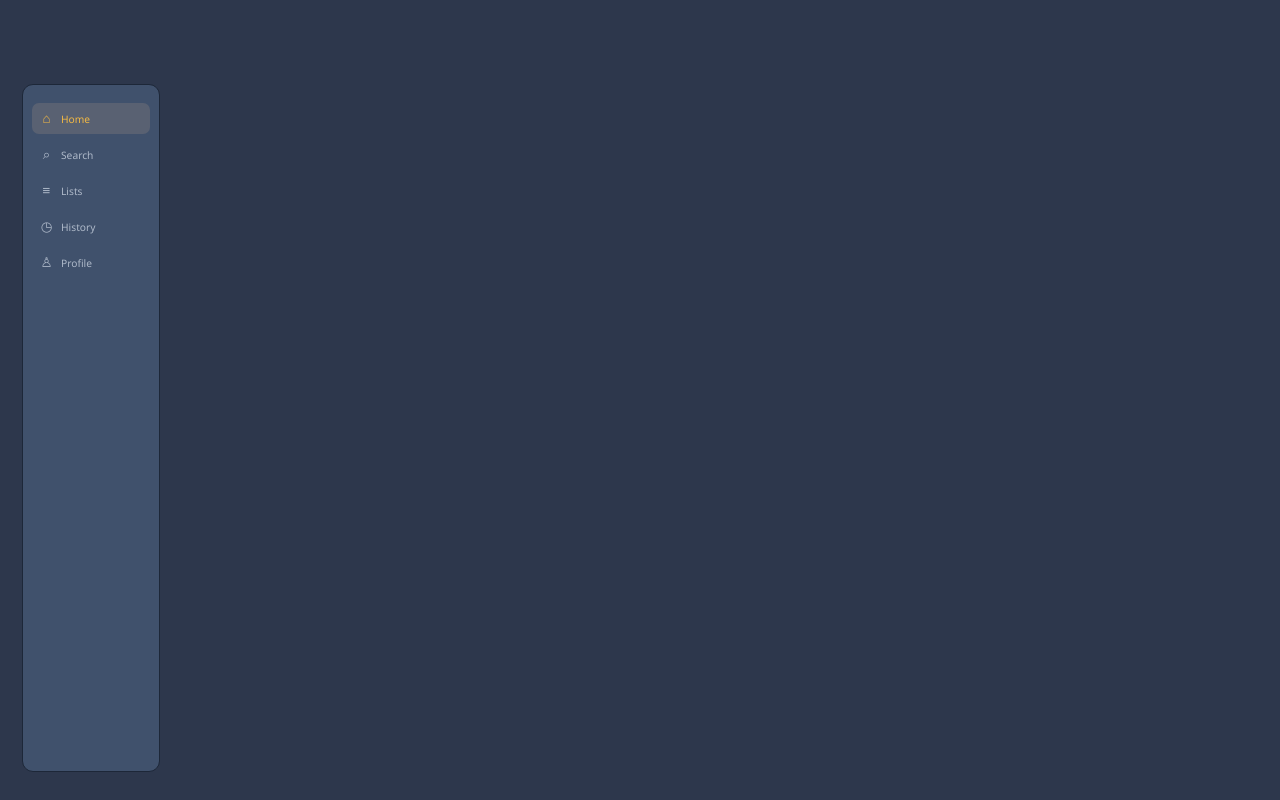
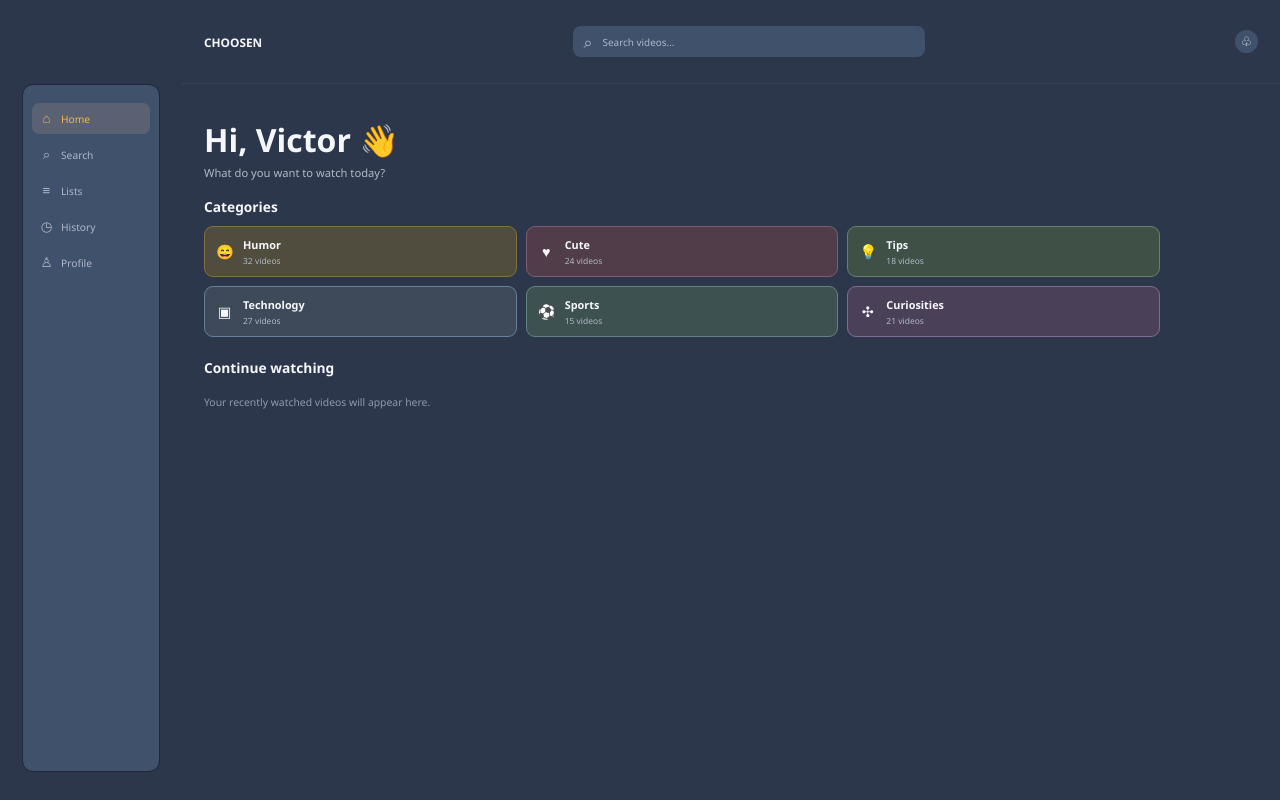
Before and after one commit to rafaelcarnauskas/LaboratorioEngSoftware, a React (Vite) app in the folder frontend/: page / in a window 1280 px wide. Built offline with nearby package versions, Linux system fonts and the light colour scheme.

Commit message:
Arquivo App.jsx com profile, home e history

```diff
--- a/frontend/src/App.jsx
+++ b/frontend/src/App.jsx
@@ -71,84 +71,12 @@ const initialHistory = [
   },
 ]
 
-function HistoryView({ historyItems, onClearHistory }) {
-  const groupedHistory = useMemo(() => {
-    return historyItems.reduce((groups, item) => {
-      if (!groups[item.group]) groups[item.group] = []
-      groups[item.group].push(item)
-      return groups
-    }, {})
-  }, [historyItems])
-
-  return (
-    <div className="history-view">
-      <header className="history-header">
-        <div>
-          <span className="history-eyebrow">YOUR ACTIVITY</span>
-          <h1>History</h1>
-          <p>Videos you chose to watch, organized by when you watched them.</p>
-        </div>
-
-        <button
-          className="history-clear"
-          type="button"
-          onClick={onClearHistory}
-          disabled={historyItems.length === 0}
-        >
-          Clear history
-        </button>
-      </header>
-
-      {historyItems.length === 0 ? (
-        <div className="history-empty">
-          <div className="history-empty-icon" aria-hidden="true">◷</div>
-          <h2>No watch history yet</h2>
-          <p>The videos you watch will appear here.</p>
-        </div>
-      ) : (
-        <div className="history-groups">
-          {Object.entries(groupedHistory).map(([group, items]) => (
-            <section className="history-group" key={group}>
-              <div className="history-group-heading">
-                <h2>{group}</h2>
-                <span>{items.length} {items.length === 1 ? 'video' : 'videos'}</span>
-              </div>
-
-              <div className="history-list">
-                {items.map((item) => (
-                  <article className="history-card" key={item.id}>
-                    <div className={`history-thumbnail ${item.thumbnailClass}`}>
-                      <span className="history-play" aria-hidden="true">▶</span>
-                      <span className="history-duration">{item.duration}</span>
-                    </div>
-
-                    <div className="history-card-body">
-                      <div className="history-card-copy">
-                        <span className="history-category">{item.category}</span>
-                        <h3>{item.title}</h3>
-                        <p>{item.creator}</p>
-                      </div>
-
-                      <div className="history-card-meta">
-                        <span>{item.watchedAt}</span>
-                        <button type="button" aria-label={`More options for ${item.title}`}>•••</button>
-                      </div>
-                    </div>
-                  </article>
-                ))}
-              </div>
-            </section>
-          ))}
-        </div>
-      )}
-    </div>
-  )
-}
-
 function App() {
   const [isLoading, setIsLoading] = useState(true)
   const [activeTab, setActiveTab] = useState('Home')
   const [searchTerm, setSearchTerm] = useState('')
+  const [historyItems, setHistoryItems] = useState(initialHistory)
+
   const filteredCategories = useMemo(() => {
     const normalizedSearch = searchTerm.trim().toLowerCase()
 
@@ -160,7 +88,6 @@ function App() {
       category.name.toLowerCase().includes(normalizedSearch),
     )
   }, [searchTerm])
-  const [historyItems, setHistoryItems] = useState(initialHistory)
 
   useEffect(() => {
     const loadingTimer = setTimeout(() => {
@@ -169,6 +96,18 @@ function App() {
 
     return () => clearTimeout(loadingTimer)
   }, [])
+
+  const handleCategoryClick = (categoryName) => {
+    setSearchTerm(categoryName)
+  }
+
+  const handleNavigation = (tab) => {
+    setActiveTab(tab)
+
+    if (tab !== 'Home') {
+      setSearchTerm('')
+    }
+  }
 
   if (isLoading) {
     return (
@@ -185,29 +124,84 @@ function App() {
     )
   }
 
-  const handleCategoryClick = (categoryName) => {
-    setSearchTerm(categoryName)
-  }
+  const renderHome = () => (
+    <div className="home-main">
+      <p className="home-eyebrow">HOME</p>
+
+      <h1>
+        Hi, Victor <span aria-hidden="true">👋</span>
+      </h1>
+
+      <p className="home-subtitle">What do you want to watch today?</p>
+
+      <section className="category-section" aria-labelledby="category-title">
+        <h2 id="category-title">Categories</h2>
+
+        <div className="category-grid">
+          {filteredCategories.map((category) => (
+            <button
+              className={`category-card category-card--${category.tone}`}
+              key={category.name}
+              type="button"
+              onClick={() => handleCategoryClick(category.name)}
+            >
+              <span className="category-icon" aria-hidden="true">
+                {category.icon}
+              </span>
+
+              <span className="category-copy">
+                <strong>{category.name}</strong>
+                <small>{category.count} videos</small>
+              </span>
+            </button>
+          ))}
+        </div>
+
+        {searchTerm && filteredCategories.length === 0 && (
+          <p className="empty-search">
+            No categories found for “{searchTerm}”.
+          </p>
+        )}
+      </section>
+
+      <section className="continue-section" aria-labelledby="continue-title">
+        <h2 id="continue-title">Continue watching</h2>
+        <p className="empty-state">
+          Your recently watched videos will appear here.
+        </p>
+      </section>
+    </div>
+  )
 
   const renderProfile = () => (
     <div className="profile-main">
       <div className="profile-heading">
         <p className="profile-eyebrow">PROFILE</p>
         <h1>Profile Settings</h1>
-        <p>Manage your personal information, subscription plan, and workspace preferences.</p>
+        <p>
+          Manage your personal information, subscription plan, and workspace
+          preferences.
+        </p>
       </div>
 
       <div className="profile-layout">
         <div className="profile-column">
-          <section className="profile-card profile-user-card" aria-label="User profile">
+          <section
+            className="profile-card profile-user-card"
+            aria-label="User profile"
+          >
             <div className="profile-user">
               <div className="profile-avatar">V</div>
+
               <div>
                 <strong>Victor Mendes</strong>
                 <small>victor@email.com</small>
               </div>
             </div>
-            <button className="admin-button" type="button">▣ &nbsp; Admin Dashboard ↗</button>
+
+            <button className="admin-button" type="button">
+              ▣ &nbsp; Admin Dashboard ↗
+            </button>
           </section>
 
           <ProfileSection title="ACCOUNT">
@@ -216,14 +210,22 @@ function App() {
           </ProfileSection>
 
           <ProfileSection title="SYSTEM">
-            <ProfileAction className="profile-action--danger" icon="⇥" label="Sign Out" />
+            <ProfileAction
+              className="profile-action--danger"
+              icon="⇥"
+              label="Sign Out"
+            />
           </ProfileSection>
         </div>
 
         <div className="profile-column">
           <ProfileSection title="USAGE">
             <ProfileAction icon="◷" label="My time" />
-            <ProfileAction icon="≡" label="History" />
+            <ProfileAction
+              icon="≡"
+              label="History"
+              onClick={() => handleNavigation('History')}
+            />
           </ProfileSection>
 
           <ProfileSection title="PLAN">
@@ -240,56 +242,61 @@ function App() {
     </div>
   )
 
-  const renderHome = () => (
+  const renderPlaceholder = (title) => (
     <div className="home-main">
-      <p className="home-eyebrow">HOME</p>
-      <h1>Hi, Victor <span aria-hidden="true">👋</span></h1>
-      <p className="home-subtitle">What do you want to watch today?</p>
-
-      <section className="category-section" aria-labelledby="category-title">
-        <h2 id="category-title">Categories</h2>
-        <div className="category-grid">
-          {filteredCategories.map((category) => (
-            <button
-              className={`category-card category-card--${category.tone}`}
-              key={category.name}
-              type="button"
-              onClick={() => handleCategoryClick(category.name)}
-            >
-              <span className="category-icon" aria-hidden="true">{category.icon}</span>
-              <span className="category-copy">
-                <strong>{category.name}</strong>
-                <small>{category.count} videos</small>
-              </span>
-            </button>
-          ))}
-        </div>
-        {searchTerm && filteredCategories.length === 0 && (
-          <p className="empty-search">No categories found for “{searchTerm}”.</p>
-        )}
-      </section>
-
-      <section className="continue-section" aria-labelledby="continue-title">
-        <h2 id="continue-title">Continue watching</h2>
-        <p className="empty-state">Your recently watched videos will appear here.</p>
-      </section>
+      <p className="home-eyebrow">{title.toUpperCase()}</p>
+      <h1>{title}</h1>
+      <p className="home-subtitle">This section is still under development.</p>
     </div>
   )
 
+  const renderActiveContent = () => {
+    switch (activeTab) {
+      case 'Home':
+        return renderHome()
+
+      case 'History':
+        return (
+          <HistoryView
+            historyItems={historyItems}
+            onClearHistory={() => setHistoryItems([])}
+          />
+        )
+
+      case 'Profile':
+        return renderProfile()
+
+      case 'Search':
+        return renderPlaceholder('Search')
+
+      case 'Lists':
+        return renderPlaceholder('Lists')
+
+      default:
+        return renderHome()
+    }
+  }
+
   return (
-    <main className="home-page" aria-label="Choosen home page">
+    <main className="home-page" aria-label="Choosen application">
       <aside className="sidebar" aria-label="Main navigation">
         <div className="sidebar-brand">CHOOSEN</div>
+
         <nav className="sidebar-nav">
           {navigationItems.map((item) => (
             <button
-              className={`sidebar-item${activeTab === item.label ? ' sidebar-item--active' : ''}`}
+              className={`sidebar-item${
+                activeTab === item.label ? ' sidebar-item--active' : ''
+              }`}
               key={item.label}
               type="button"
-              onClick={() => setActiveTab(item.label)}
+              onClick={() => handleNavigation(item.label)}
               aria-current={activeTab === item.label ? 'page' : undefined}
             >
-              <span className="sidebar-icon" aria-hidden="true">{item.icon}</span>
+              <span className="sidebar-icon" aria-hidden="true">
+                {item.icon}
+              </span>
+
               <span>{item.label}</span>
             </button>
           ))}
@@ -297,32 +304,171 @@ function App() {
       </aside>
 
       <section className="home-content" aria-label={`${activeTab} content`}>
-        {activeTab === 'History' && (
-          <HistoryView
-            historyItems={historyItems}
-            onClearHistory={() => setHistoryItems([])}
-          />
-        )}
+        <header className="top-bar">
+          <div className="top-bar-brand">CHOOSEN</div>
+
+          <label className="search-box">
+            <span className="search-box-icon" aria-hidden="true">
+              ⌕
+            </span>
+
+            <span className="visually-hidden">Search videos</span>
+
+            <input
+              type="search"
+              value={searchTerm}
+              onChange={(event) => setSearchTerm(event.target.value)}
+              placeholder="Search videos..."
+              disabled={activeTab !== 'Home'}
+            />
+          </label>
+
+          <button
+            className="notification-button"
+            type="button"
+            aria-label="Notifications"
+          >
+            ♧
+          </button>
+        </header>
+
+        {renderActiveContent()}
       </section>
     </main>
   )
 }
 
+function HistoryView({ historyItems, onClearHistory }) {
+  const groupedHistory = useMemo(() => {
+    return historyItems.reduce((groups, item) => {
+      if (!groups[item.group]) {
+        groups[item.group] = []
+      }
+
+      groups[item.group].push(item)
+      return groups
+    }, {})
+  }, [historyItems])
+
+  return (
+    <div className="history-view">
+      <header className="history-header">
+        <div>
+          <span className="history-eyebrow">YOUR ACTIVITY</span>
+          <h1>History</h1>
+          <p>
+            Videos you chose to watch, organized by when you watched them.
+          </p>
+        </div>
+
+        <button
+          className="history-clear"
+          type="button"
+          onClick={onClearHistory}
+          disabled={historyItems.length === 0}
+        >
+          Clear history
+        </button>
+      </header>
+
+      {historyItems.length === 0 ? (
+        <div className="history-empty">
+          <div className="history-empty-icon" aria-hidden="true">
+            ◷
+          </div>
+
+          <h2>No watch history yet</h2>
+          <p>The videos you watch will appear here.</p>
+        </div>
+      ) : (
+        <div className="history-groups">
+          {Object.entries(groupedHistory).map(([group, items]) => (
+            <section className="history-group" key={group}>
+              <div className="history-group-heading">
+                <h2>{group}</h2>
+
+                <span>
+                  {items.length} {items.length === 1 ? 'video' : 'videos'}
+                </span>
+              </div>
+
+              <div className="history-list">
+                {items.map((item) => (
+                  <article className="history-card" key={item.id}>
+                    <div
+                      className={`history-thumbnail ${item.thumbnailClass}`}
+                    >
+                      <span className="history-play" aria-hidden="true">
+                        ▶
+                      </span>
+
+                      <span className="history-duration">{item.duration}</span>
+                    </div>
+
+                    <div className="history-card-body">
+                      <div className="history-card-copy">
+                        <span className="history-category">
+                          {item.category}
+                        </span>
+
+                        <h3>{item.title}</h3>
+                        <p>{item.creator}</p>
+                      </div>
+
+                      <div className="history-card-meta">
+                        <span>{item.watchedAt}</span>
+
+                        <button
+                          type="button"
+                          aria-label={`More options for ${item.title}`}
+                        >
+                          •••
+                        </button>
+                      </div>
+                    </div>
+                  </article>
+                ))}
+              </div>
+            </section>
+          ))}
+        </div>
+      )}
+    </div>
+  )
+}
+
 function ProfileSection({ title, children }) {
+  const sectionId = `profile-${title.toLowerCase().replace(/\s+/g, '-')}`
+
   return (
-    <section className="profile-section" aria-labelledby={`profile-${title.toLowerCase()}`}>
-      <h2 id={`profile-${title.toLowerCase()}`}>{title}</h2>
+    <section className="profile-section" aria-labelledby={sectionId}>
+      <h2 id={sectionId}>{title}</h2>
       <div className="profile-actions">{children}</div>
     </section>
   )
 }
 
-function ProfileAction({ className = '', icon, label }) {
+function ProfileAction({
+  className = '',
+  icon,
+  label,
+  onClick,
+}) {
   return (
-    <button className={`profile-action ${className}`} type="button">
-      <span className="profile-action-icon" aria-hidden="true">{icon}</span>
+    <button
+      className={`profile-action ${className}`.trim()}
+      type="button"
+      onClick={onClick}
+    >
+      <span className="profile-action-icon" aria-hidden="true">
+        {icon}
+      </span>
+
       <span>{label}</span>
-      <span className="profile-action-arrow" aria-hidden="true">›</span>
+
+      <span className="profile-action-arrow" aria-hidden="true">
+        ›
+      </span>
     </button>
   )
 }
```
